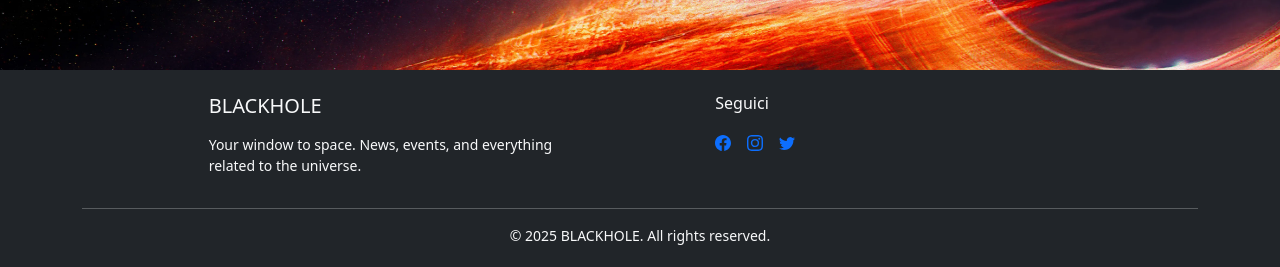
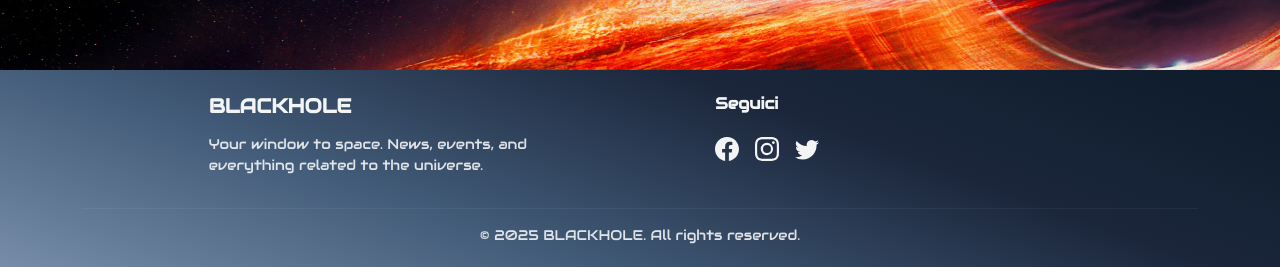
Before and after one commit to MauroTuzzolino/CAPSTONE, a React (Vite) app in the folder front-end/: page / in a window 1280 px wide. Shown: the part 530-797 px from the top of the page. Built offline with nearby package versions, Linux system fonts and the light colour scheme; no server answers.

Commit message:
Modifiche di stile al footer

```diff
--- a/front-end/src/components/Footer.jsx
+++ b/front-end/src/components/Footer.jsx
@@ -1,22 +1,22 @@
 import React from "react";
 import { Container, Row, Col } from "react-bootstrap";
-import { NavLink } from "react-router-dom";
-import { BsFacebook, BsInstagram, BsTwitter, BsHouse } from "react-icons/bs";
+import { BsFacebook, BsInstagram, BsTwitter } from "react-icons/bs";
+import "../css/Footer.css";
 
 const Footer = () => {
   return (
-    <footer className="custom-footer bg-dark text-light py-4 mt-auto">
+    <footer className="custom-footer py-4 mt-auto">
       <Container>
         <Row className="d-flex justify-content-evenly text-center text-lg-start">
           {/* Colonna 1: Info */}
           <Col lg={4} className="mb-3 mb-lg-0">
-            <h5 className="mb-3">BLACKHOLE</h5>
-            <p className="small">Your window to space. News, events, and everything related to the universe.</p>
+            <h5 className="mb-3 footer-title">BLACKHOLE</h5>
+            <p className="small footer-text">Your window to space. News, events, and everything related to the universe.</p>
           </Col>
 
           {/* Colonna 2: Social */}
           <Col lg={4}>
-            <h6 className="mb-3">Seguici</h6>
+            <h6 className="mb-3 footer-subtitle">Seguici</h6>
             <div className="d-flex justify-content-center justify-content-lg-start gap-3">
               <a href="https://facebook.com" target="_blank" rel="noreferrer" className="social-icon">
                 <BsFacebook />
@@ -31,11 +31,11 @@ const Footer = () => {
           </Col>
         </Row>
 
-        <hr className="my-3 border-light" />
+        <hr className="my-3 footer-divider" />
 
         <Row>
           <Col className="text-center">
-            <p className="mb-0 small">&copy; {new Date().getFullYear()} BLACKHOLE. All rights reserved.</p>
+            <p className="mb-0 small footer-text">&copy; {new Date().getFullYear()} BLACKHOLE. All rights reserved.</p>
           </Col>
         </Row>
       </Container>
--- a/front-end/src/css/Footer.css
+++ b/front-end/src/css/Footer.css
@@ -1,20 +1,48 @@
-.custom-footer .footer-link {
-  color: #f8f9fa;
-  text-decoration: none;
-  transition: color 0.3s ease;
+/* Footer generale */
+.custom-footer {
+  background: linear-gradient(200deg, #0d1b2a, #1b263b, #415a77, #778da9);
+  color: #f3f4f6;
+  font-family: "Audiowide", sans-serif;
 }
 
-.custom-footer .footer-link:hover {
-  color: #ffc107;
+/* Titoli */
+.footer-title {
+  font-weight: bold;
+  color: #f3f4f6;
 }
 
-.custom-footer .social-icon {
-  color: #f8f9fa;
-  font-size: 1.5rem;
-  transition: color 0.3s ease, transform 0.3s ease;
+.footer-subtitle {
+  font-weight: 600;
+  color: #f3f4f6;
 }
 
-.custom-footer .social-icon:hover {
+/* Testo normale */
+.footer-text {
+  color: #f3f4f6;
+  opacity: 0.9;
+}
+
+/* Link social */
+.social-icon {
+  color: #f3f4f6;
+  font-size: 1.5rem;
+  transition: color 0.3s ease, transform 0.3s ease, filter 0.3s ease;
+}
+
+.social-icon:hover {
   color: #ffc107;
   transform: scale(1.2);
+  filter: drop-shadow(0 0 5px #ffc107);
 }
+
+/* Divider */
+.footer-divider {
+  border-color: rgba(255, 255, 255, 0.2);
+}
+
+/* Mobile adjustments */
+@media (max-width: 991px) {
+  .custom-footer .social-icon {
+    font-size: 1.4rem;
+  }
+}
```
